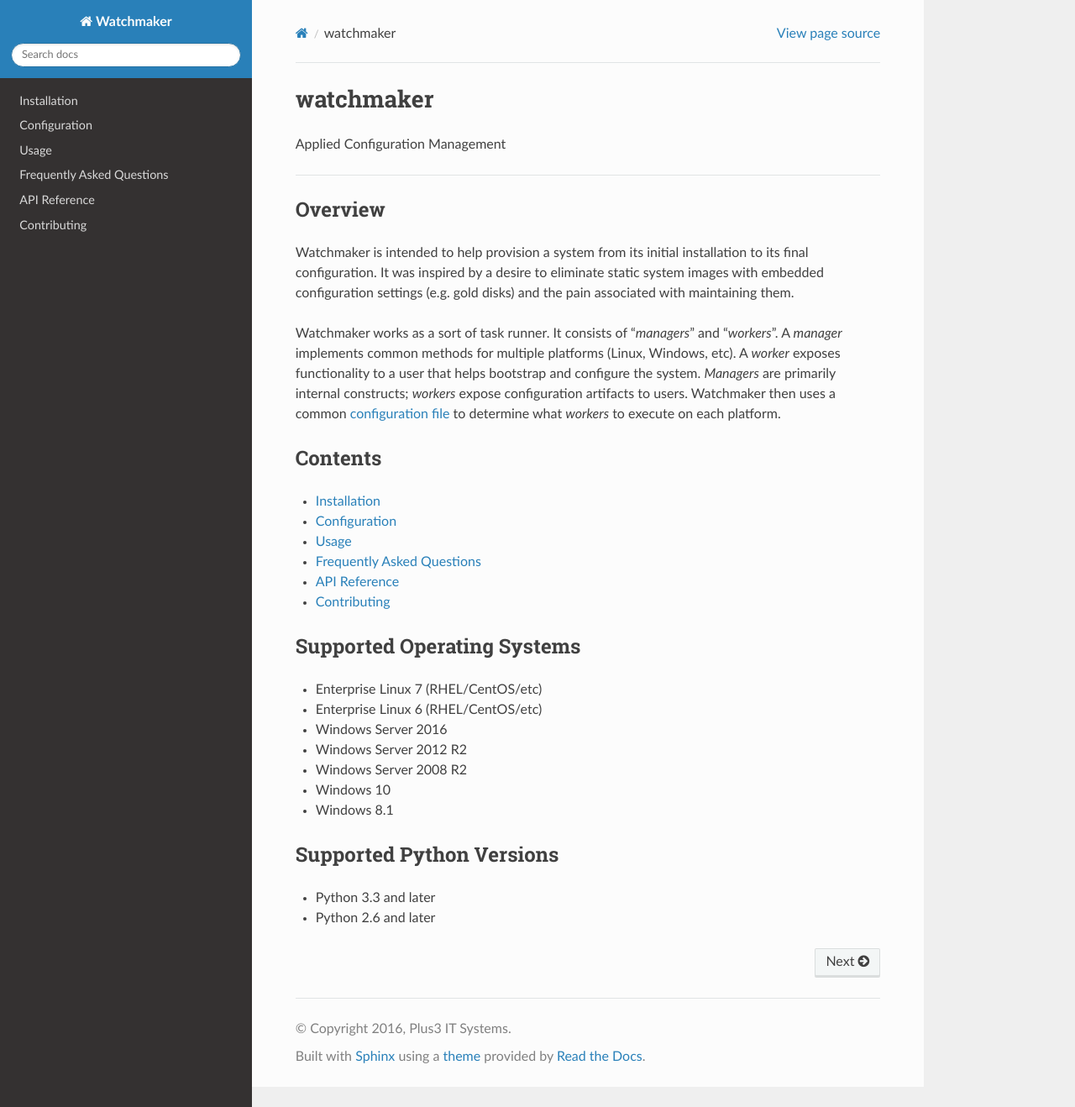
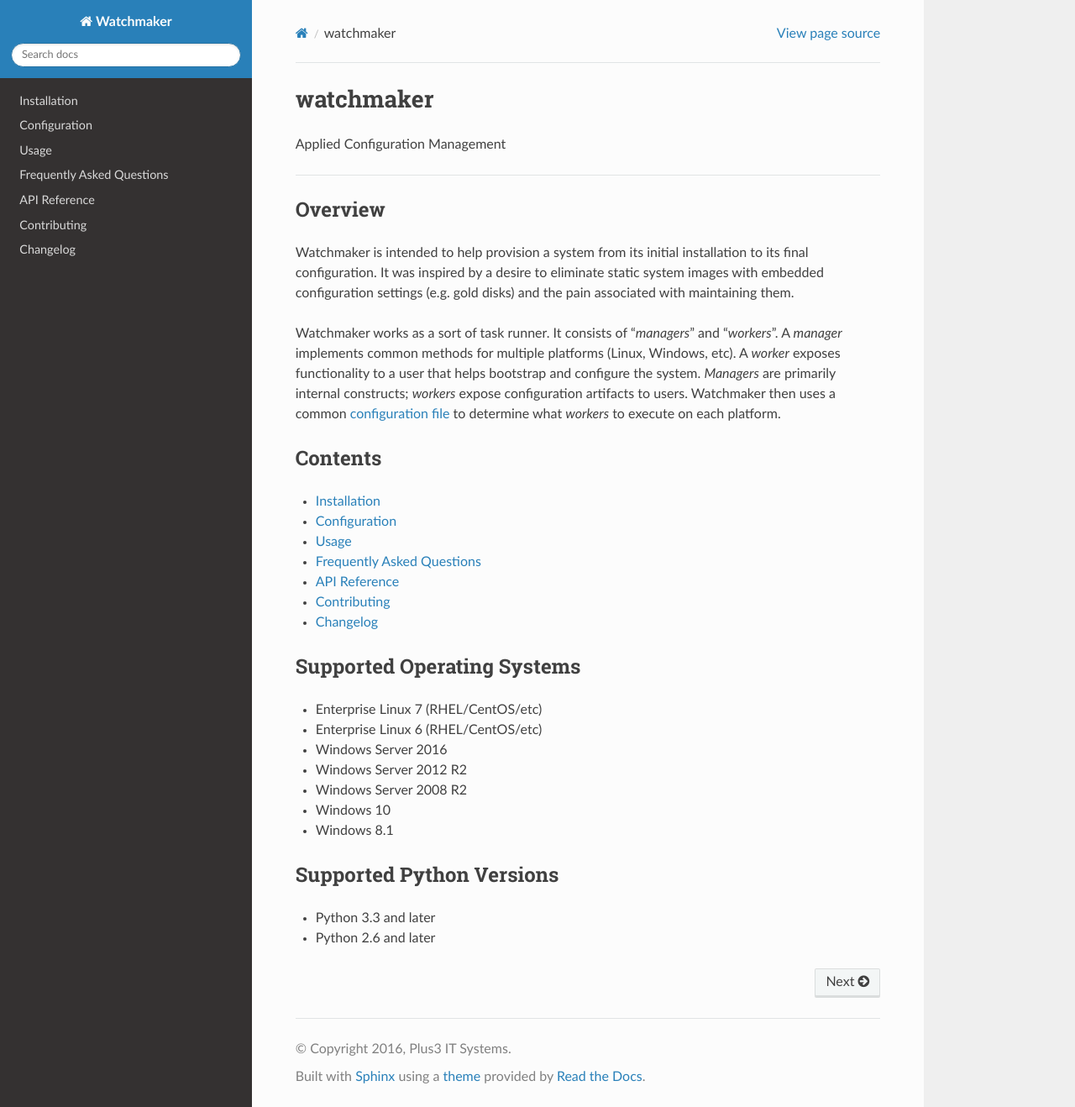
Before and after one commit to plus3it/watchmaker, a Sphinx documentation site: the page built from docs/index.md, in a window 1280 px wide and 1318 px high. Shown: the whole window at 84% size. Built offline with Sphinx 7.4.7 and the Read the Docs theme 2.0.0, drawn with Linux system fonts in a browser that asks for light colours.

Commit message:
Adds changelog to readthedocs layout

````diff
--- /dev/null
+++ b/docs/changelog.rst
@@ -0,0 +1 @@
+.. mdinclude:: ../CHANGELOG.md
--- a/docs/index.md
+++ b/docs/index.md
@@ -31,6 +31,7 @@
     faq.md
     api.md
     contributing.rst
+    changelog.rst
 ```
 
 ## Supported Operating Systems
````
